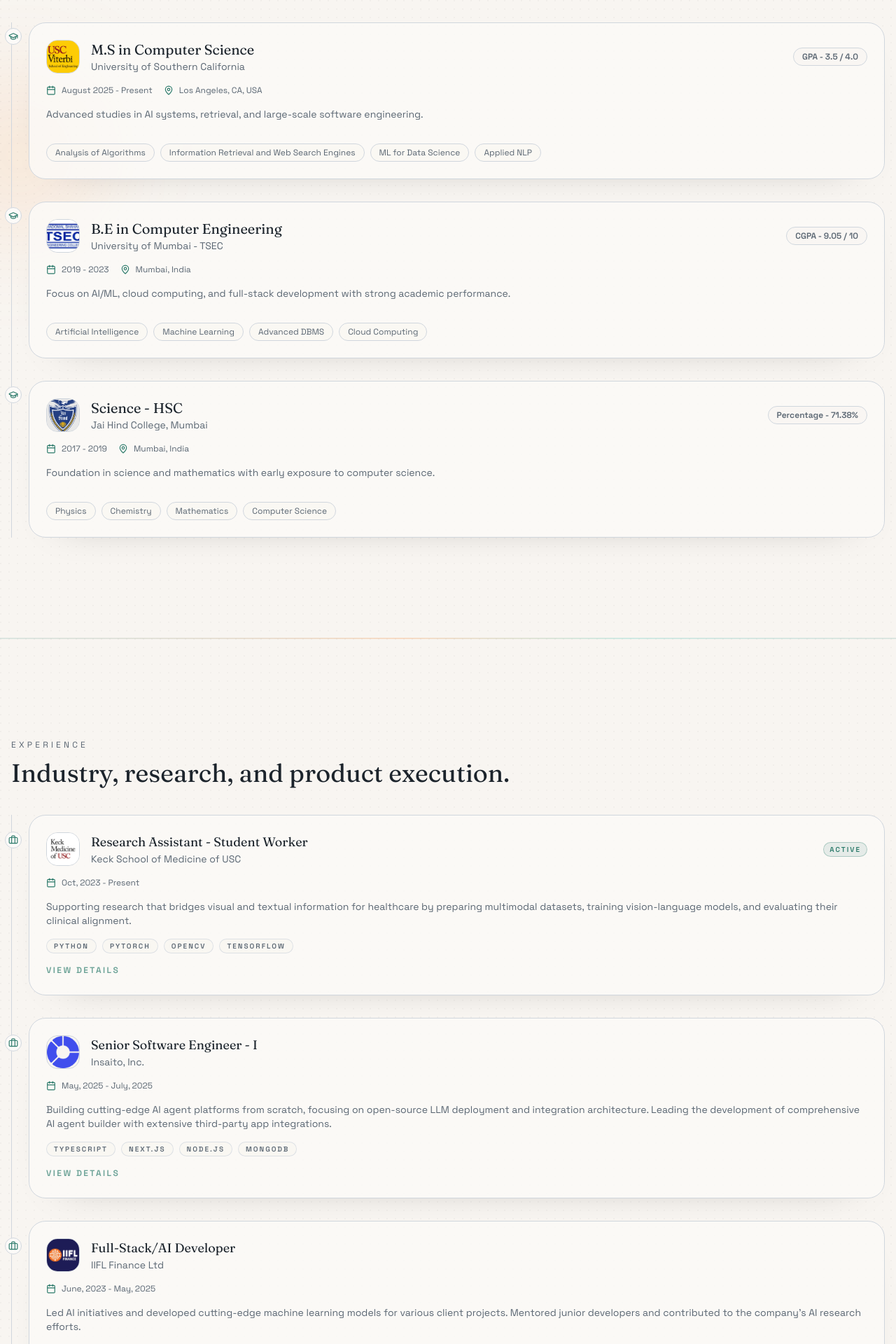
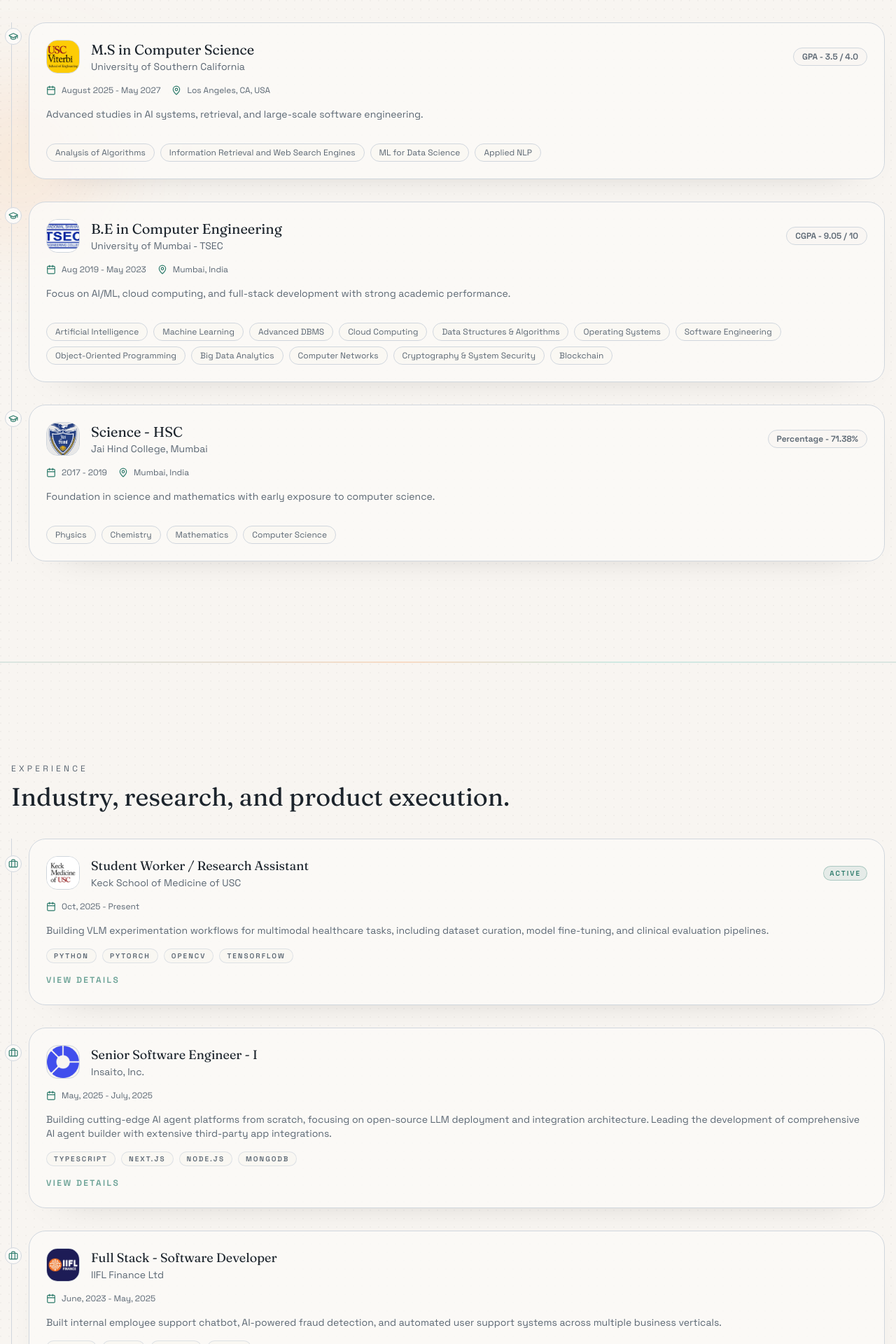
Before and after one commit to SohailGidwani/next-portfolio, a Next.js app: page / in a window 1280 px wide. Shown: the part 1860-3780 px from the top of the page at 70% size. Built offline with nearby package versions, Linux system fonts and the light colour scheme.

Commit message:
Minor Tweaks - spell check and correct dates

```diff
--- a/app/components/About.tsx
+++ b/app/components/About.tsx
@@ -90,7 +90,7 @@
               </p>
             </div>
             <div className="rounded-3xl border border-border bg-card/70 p-6 text-sm text-muted-foreground">
-              <p className="font-display text-lg text-foreground">Signature focus</p>
+              <p className="font-display text-lg text-foreground">Focus</p>
               <p className="mt-2">
                 Intelligent systems, human-centered UX, and robust engineering practices that keep
                 AI products dependable.
--- a/app/components/Education.tsx
+++ b/app/components/Education.tsx
@@ -29,7 +29,7 @@
   {
     degree: "M.S in Computer Science",
     institution: "University of Southern California",
-    year: "August 2025 - Present",
+    year: "August 2025 - May 2027",
     cgpa: "GPA - 3.5 / 4.0",
     location: "Los Angeles, CA, USA",
     description: "Advanced studies in AI systems, retrieval, and large-scale software engineering.",
@@ -40,7 +40,7 @@
   {
     degree: "B.E in Computer Engineering",
     institution: "University of Mumbai - TSEC",
-    year: "2019 - 2023",
+    year: "Aug 2019 - May 2023",
     cgpa: "CGPA - 9.05 / 10",
     location: "Mumbai, India",
     description:
@@ -48,7 +48,7 @@
     achievements: [
 
     ],
-    courses: ["Artificial Intelligence", "Machine Learning", "Advanced DBMS", "Cloud Computing"],
+    courses: ["Artificial Intelligence", "Machine Learning", "Advanced DBMS", "Cloud Computing", "Data Structures & Algorithms", "Operating Systems", "Software Engineering", "Object-Oriented Programming", "Big Data Analytics", "Computer Networks", "Cryptography & System Security", "Blockchain"],
     logo: tsecLogo,
   },
   {
--- a/app/components/Experience.tsx
+++ b/app/components/Experience.tsx
@@ -32,14 +32,14 @@
 const experiences: ExperienceItem[] = [
   {
     id: "keck-usc",
-    title: "Research Assistant - Student Worker",
+    title: "Student Worker / Research Assistant",
     company: "Keck School of Medicine of USC",
-    date: "Oct, 2023 - Present",
+    date: "Oct, 2025 - Present",
     description:
-      "Supporting research that bridges visual and textual information for healthcare by preparing multimodal datasets, training vision-language models, and evaluating their clinical alignment.",
+      "Building VLM experimentation workflows for multimodal healthcare tasks, including dataset curation, model fine-tuning, and clinical evaluation pipelines.",
     projects: [
-      "VLM Multimodal Tasks: Curating and preprocessing medical imaging and textual datasets to fine-tune vision-language models that connect visual findings with clinical narratives.",
-      "Model Training & Evaluation: Running training experiments, monitoring performance metrics, and building evaluation loops that highlight model strengths and weaknesses for healthcare use cases.",
+      "VLM Multimodal Tasks: Curating and preprocessing medical imaging and textual datasets to fine-tune vision-language models for multimodal healthcare tasks connecting visual findings with clinical narratives.",
+      "Model Training & Evaluation: Designing and running training experiments, tracking performance metrics, and building evaluation pipelines to benchmark model accuracy for healthcare use cases.",
       "Research Collaboration: Partnering with clinicians and researchers to translate experimental insights into deployable prototypes, documentation, and future study proposals.",
     ],
     tags: ["Python", "PyTorch", "OpenCV", "TensorFlow"],
@@ -66,14 +66,15 @@
   },
   {
     id: "iifl",
-    title: "Full-Stack/AI Developer",
+    title: "Full Stack - Software Developer",
     company: "IIFL Finance Ltd",
     date: "June, 2023 - May, 2025",
     description:
-      "Led AI initiatives and developed cutting-edge machine learning models for various client projects. Mentored junior developers and contributed to the company's AI research efforts.",
+      "Built internal employee support chatbot, AI-powered fraud detection, and automated user support systems across multiple business verticals.",
     projects: [
-      "Custom Data Chatbots (RAG) : Built an internal employee support chatbot using NLP, Python, and Flask. Integrated with Qdrant vector database, Azure OpenAI service, and Zoho ticketing system. This AI-powered solution significantly reduced the number of support tickets raised by employees, streamlining internal processes. (Certificate of Achievement)",
+      "Custom Data Chatbots (RAG): Built an internal employee support chatbot using NLP, Python, and Flask. Integrated with Qdrant vector database, Azure OpenAI service, and Zoho ticketing system. This AI-powered solution significantly reduced the number of support tickets raised by employees, streamlining internal processes. (Certificate of Achievement)",
       "Gold Loan Image Audit App: Engineered AI-powered application using models like GroundingDino, Swin-Transformer, enhancing fraud detection and reducing potential loan fraud by 15%.",
+      "CapitalGenie: Designed and implemented an automated user support system leveraging internal APIs and GPT-4o to fetch user data, diagnose issues, and generate personalized responses, accelerating resolution by 70%.",
       "Cross-functional Collaboration: Worked closely with data science and security teams to implement best practices for data handling and model deployment, ensuring robust and secure AI solutions.",
     ],
     tags: ["Python", "Flask", "Qdrant", "Azure"],
--- a/app/components/Projects.tsx
+++ b/app/components/Projects.tsx
@@ -21,9 +21,9 @@
   {
     id: "knowledge-hub",
     title: "Knowledge Hub",
-    shortDescription: "AI-powered document management with OCR, semantic search, and RAG-based Q&A.",
+    shortDescription: "Local-first AI portal for handwritten notes with OCR, semantic search, and RAG-based Q&A.",
     description:
-      "Built a Flask + Postgres system with pgvector, OCR, and local LLMs to answer questions over academic docs.",
+      "Built a local-first Flask + Postgres portal with pgvector, OCR for handwritten notes, and Ollama-powered LLMs to answer questions over academic docs.",
     image: knowledgeHub,
     tags: ["Flask", "pgvector", "RAG", "OCR"],
     github: "https://github.com/SohailGidwani/knowledge_hub",
@@ -32,9 +32,9 @@
   {
     id: "image-captioning",
     title: "Image Captioning",
-    shortDescription: "CNN + Transformer pipeline for feature extraction and caption generation.",
+    shortDescription: "CNN + Transformer pipeline achieving a BLEU score of 0.80.",
     description:
-      "Implemented VGG-16 feature extraction with LSTM/Transformer generation and a Streamlit UI.",
+      "Developed an AI app using CNN/VGG-16 for image feature extraction and an LSTM/Transformer-based captioning model achieving a BLEU score of 0.80, with a Streamlit interface.",
     image: imagecaption,
     tags: ["TensorFlow", "CNN", "Transformer"],
     github: "https://github.com/SohailGidwani/Image-Caption",
@@ -56,7 +56,7 @@
     title: "Tech Updates",
     shortDescription: "Personal tech-news aggregator with AI-driven categorization.",
     description:
-      "Scrapes multiple sources, categorizes via Azure OpenAI, and serves articles via Flask + React.",
+      "Uses Python for scraping and TypeScript for data handling, categorizes via Azure OpenAI, and serves articles via Flask + React.",
     image: techupdates,
     tags: ["Flask", "Azure OpenAI", "Qdrant"],
     github: "https://github.com/SohailGidwani/Project-TechUpdates",
--- a/app/components/Skills.tsx
+++ b/app/components/Skills.tsx
@@ -105,6 +105,8 @@
         logo: "/skill-icons/seaborn.png",
         proficiency: 4,
       },
+      { name: "MCP", icon: <Network className="h-5 w-5 text-primary" />, proficiency: 4 },
+      { name: "LLMOps", icon: <RefreshCcw className="h-5 w-5 text-primary" />, proficiency: 4 },
     ],
   },
   {
@@ -137,6 +139,7 @@
         logo: "/skill-icons/cplusplus.svg",
         proficiency: 3,
       },
+      { name: "SQL", icon: <Database className="h-5 w-5 text-primary" />, proficiency: 4 },
     ],
   },
   {
@@ -178,6 +181,12 @@
         darkLogo: "/skill-icons/flask.svg",
         proficiency: 5,
       },
+      { name: "Hono", icon: <Zap className="h-5 w-5 text-primary" />, proficiency: 3 },
+      { name: "FastAPI", icon: <Zap className="h-5 w-5 text-primary" />, proficiency: 4 },
+      { name: "Tailwind CSS", icon: <Code className="h-5 w-5 text-primary" />, proficiency: 4 },
+      { name: "WebRTC", icon: <Network className="h-5 w-5 text-primary" />, proficiency: 3 },
+      { name: "HTML5", icon: <Globe className="h-5 w-5 text-primary" />, proficiency: 5 },
+      { name: "CSS3", icon: <Globe className="h-5 w-5 text-primary" />, proficiency: 5 },
     ],
   },
   {
@@ -211,6 +220,8 @@
         logo: "/skill-icons/qdrant.png",
         proficiency: 4,
       },
+      { name: "Oracle", icon: <Database className="h-5 w-5 text-primary" />, proficiency: 3 },
+      { name: "SQLAlchemy", icon: <Database className="h-5 w-5 text-primary" />, proficiency: 4 },
     ],
   },
   {
```
